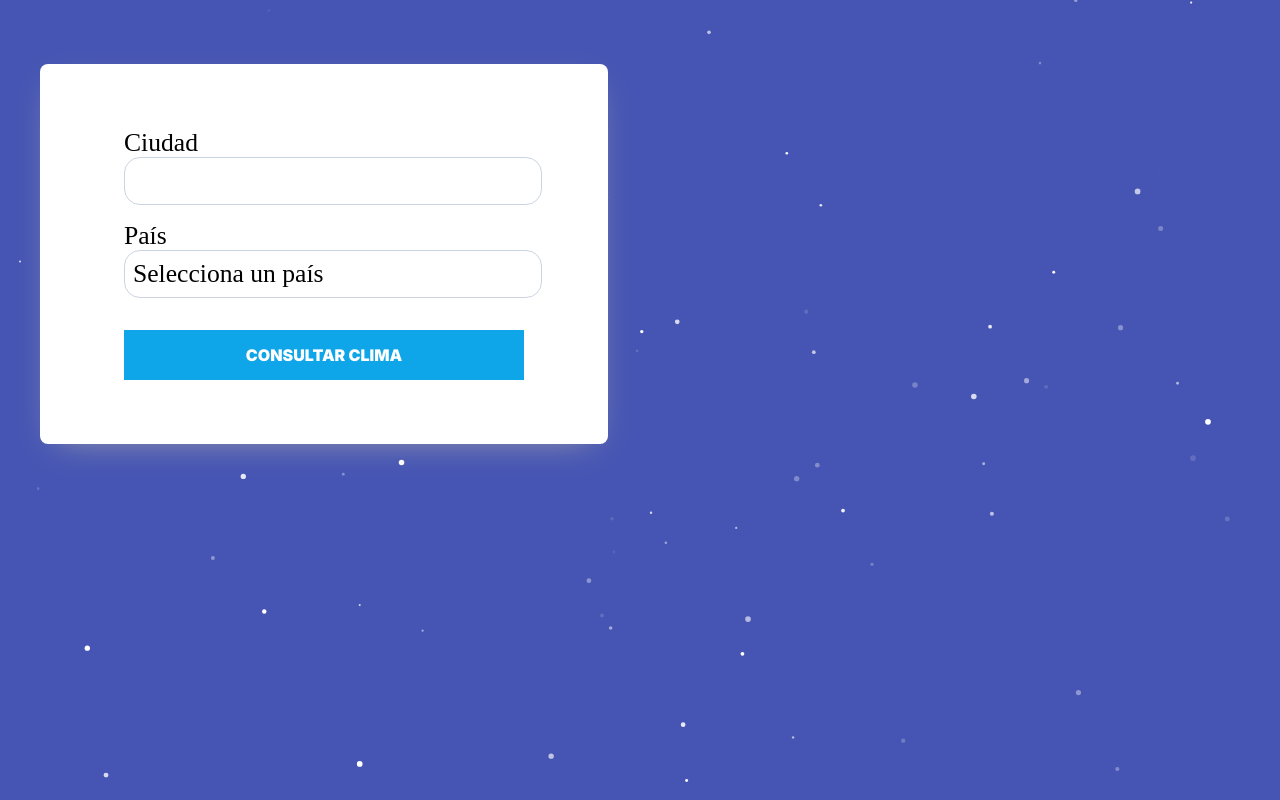
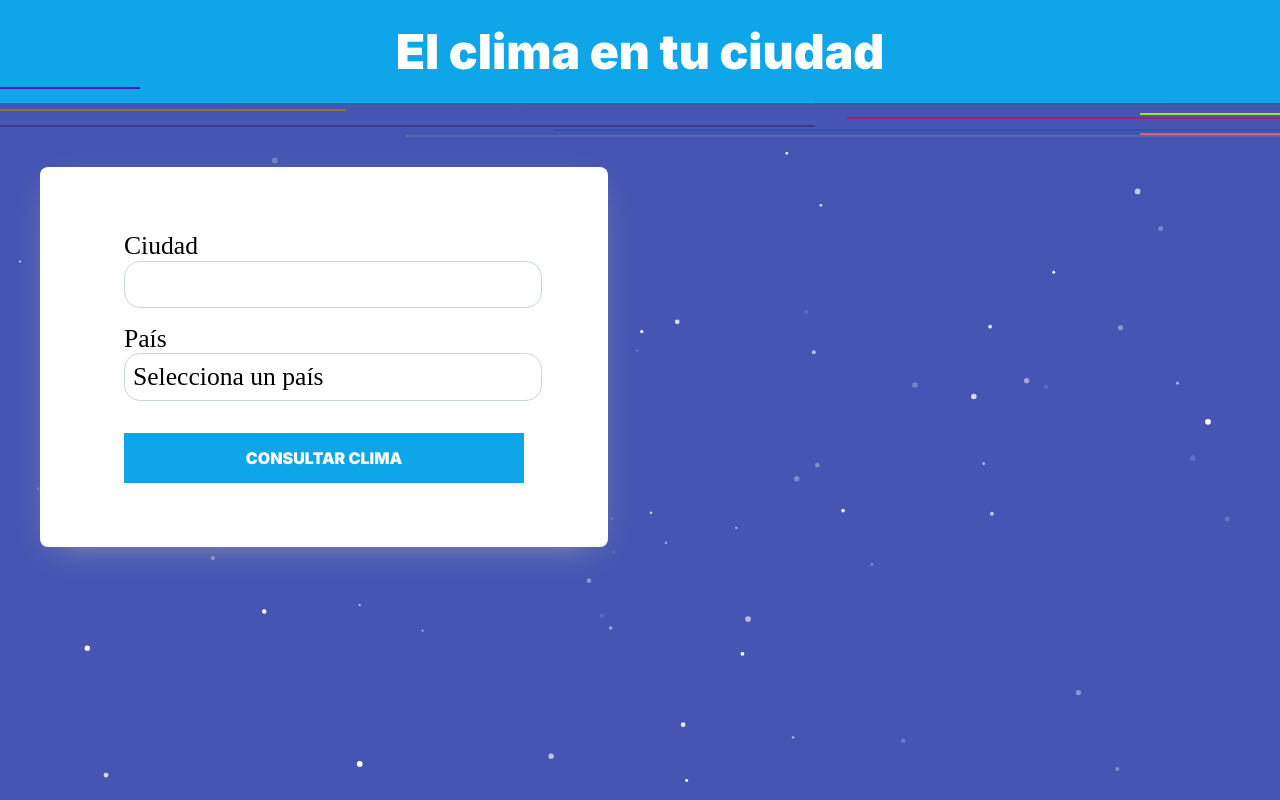
Before and after one commit to gomez-fernando/weather-app, a React (Vite) app: page / in a window 1280 px wide. Built offline with nearby package versions, Linux system fonts and the light colour scheme; a web font is replaced by a local one.

Commit message:
Create weather context

```diff
--- a/src/App.jsx
+++ b/src/App.jsx
@@ -1,12 +1,17 @@
+import Header from './components/Header'
 import Particle from './components/Particle'
 import WeatherApp from './components/WeatherApp'
+import { WeatherProvider } from './context/WeatherProvider'
 
 function App() {
 
   return (
     <>
-      <Particle/>
-      <WeatherApp/>
+      <Particle />
+      <WeatherProvider>
+        <Header/>
+        <WeatherApp />
+      </WeatherProvider>
     </>
   )
 }
--- /dev/null
+++ b/src/components/Header.jsx
@@ -0,0 +1,29 @@
+import React from 'react'
+
+const Header = () => {
+  return (
+    <>
+      <header>
+        <h1>El clima en tu ciudad</h1>
+
+        <div id="light">
+          <div id="lineh1"></div>
+          <div id="lineh2"></div>
+          <div id="lineh3"></div>
+          <div id="lineh4"></div>
+          <div id="lineh5"></div>
+          <div id="lineh6"></div>
+          <div id="lineh7"></div>
+          <div id="lineh8"></div>
+          <div id="lineh9"></div>
+          <div id="lineh10"></div>
+          <div id="lineh11"></div>
+          <div id="lineh12"></div>
+        </div>
+      </header>
+
+    </>
+  )
+}
+
+export default Header
--- /dev/null
+++ b/src/context/WeatherProvider.jsx
@@ -0,0 +1,32 @@
+import { useState, createContext } from "react";
+
+const WeatherContext = createContext()
+
+const WeatherProvider = ({children}) => {
+  const [search, setSearch] = useState({
+    city: '',
+    country: ''
+  })
+
+  const searchData = e => {
+    setSearch({
+      ...search,
+      [e.target.name]: e.target.value
+    })
+  }
+
+  return (
+    <WeatherContext.Provider
+      value={{
+        search,
+        searchData
+      }}
+    >
+      {children}
+    </WeatherContext.Provider>
+  )
+}
+
+export {WeatherProvider}
+
+export default WeatherContext
--- a/src/index.css
+++ b/src/index.css
@@ -1,19 +1,19 @@
 body {
-  font-family: 'Hubballi', cursive;
+  font-family: "Hubballi", cursive;
   background-color: #f1f5f9;
   font-size: 1.6rem;
 }
 header {
   background-color: #0ea5e9;
   padding: 1.5rem;
-  border-bottom: 1rem solid #0284c7;
+  /* border-bottom: 1rem solid #0ea5e9; */
 }
 header h1 {
   text-align: center;
   color: white;
-  font-family: 'Inter', sans-serif;
+  font-family: "Inter", sans-serif;
   font-size: 3rem;
-  margin:0;
+  margin: 0;
 }
 .two-columns {
   display: grid;
@@ -30,12 +30,12 @@ main {
 }
 .container {
   margin: 0 auto 2rem auto;
-  border-radius: .5rem;
+  border-radius: 0.5rem;
   background-color: white;
   padding: 4rem;
-  -webkit-box-shadow: 0px 10px 33px -17px rgba(173,173,173,1);
-  -moz-box-shadow: 0px 10px 33px -17px rgba(173,173,173,1);
-  box-shadow: 0px 10px 33px -17px rgba(173,173,173,1);
+  -webkit-box-shadow: 0px 10px 33px -17px rgba(173, 173, 173, 1);
+  -moz-box-shadow: 0px 10px 33px -17px rgba(173, 173, 173, 1);
+  box-shadow: 0px 10px 33px -17px rgba(173, 173, 173, 1);
   width: 100%;
 }
 form {
@@ -47,7 +47,6 @@ form {
 }
 .field label {
   display: block;
-
 }
 .field input,
 .field select {
@@ -55,31 +54,30 @@ form {
   border: 1px solid #cbd5e1;
   width: 100%;
   border-radius: 1rem;
-  padding: .5rem;
+  padding: 0.5rem;
 }
 
- input[type="submit"] {
+input[type="submit"] {
   background-color: #0ea5e9;
   margin: 2rem auto 0 auto;
   display: block;
   padding: 1rem 3rem;
   color: white;
   text-transform: uppercase;
-  font-family: 'Inter', sans-serif;
+  font-family: "Inter", sans-serif;
   font-size: 1rem;
   border: none;
   width: 100%;
-  transition: background-color .3s ease;
+  transition: background-color 0.3s ease;
 }
 @media (min-width: 768px) {
-   input[type="submit"]  {
-     max-width: 400px;
+  input[type="submit"] {
+    max-width: 400px;
   }
 }
- input[type="submit"]:hover {
+input[type="submit"]:hover {
   background-color: #0369a1;
 }
-
 
 .loading {
   display: flex;
@@ -87,3 +85,114 @@ form {
   align-items: center;
   width: 100%;
 }
+
+/* lines */
+
+#light {
+  position: relative;
+  top: 8px;
+}
+#lineh1 {
+  position: absolute;
+  left: -24px;
+  height: 2px;
+  background: #5500aa;
+  animation: lineH 4s 5s infinite linear;
+}
+#lineh2 {
+  position: absolute;
+  left: -24px;
+  top: 12px;
+  height: 2px;
+  background: #aa2b00;
+  animation: lineH 5s 0.5s infinite linear;
+}
+#lineh3 {
+  position: absolute;
+  left: -24px;
+  top: 14px;
+  height: 2px;
+  background: #00d4ff;
+  animation: lineH 5s 2s infinite linear;
+}
+#lineh4 {
+  position: absolute;
+  right: -24px;
+  top: 18px;
+  height: 2px;
+  background: #00aa2b;
+  animation: lineH 5s 1s infinite linear;
+}
+#lineh5 {
+  position: absolute;
+  left: -24px;
+  top: 22px;
+  height: 2px;
+  background: #aa8000;
+  animation: lineH 5s 4s infinite linear;
+}
+#lineh6 {
+  position: absolute;
+  right: -24px;
+  top: 26px;
+  height: 2px;
+  background: #aaff00;
+  animation: lineH 4s 1s infinite linear;
+}
+#lineh7 {
+  position: absolute;
+  right: -24px;
+  top: 30px;
+  height: 2px;
+  background: #d50055;
+  animation: lineH 4s 0s infinite linear;
+}
+#lineh8 {
+  position: absolute;
+  left: -24px;
+  top: 34px;
+  height: 2px;
+  background: #00ffff;
+  animation: lineH 4s 1.5s infinite linear;
+}
+#lineh9 {
+  position: absolute;
+  left: -24px;
+  top: 38px;
+  height: 2px;
+  background: #2b002b;
+  animation: lineH 5s 2s infinite linear;
+}
+#lineh10 {
+  position: absolute;
+  right: -24px;
+  top: 42px;
+  height: 2px;
+  background: #005580;
+  animation: lineH 4s 3s infinite linear;
+}
+#lineh11 {
+  position: absolute;
+  right: -24px;
+  top: 46px;
+  height: 2px;
+  background: #ff557f;
+  animation: lineH 4s 1s infinite linear;
+}
+#lineh12 {
+  position: absolute;
+  right: -24px;
+  top: 48px;
+  height: 2px;
+  background: #85b085;
+  animation: lineH 6s 1s infinite linear;
+}
+@keyframes lineH {
+  0% {
+    width: 0%;
+  }
+  100% {
+    width: 95%;
+    opacity: 0;
+  }
+}
```
Also changed, not shown: src/hooks/UseWeather.jsx (added, +8 -0 lines).
